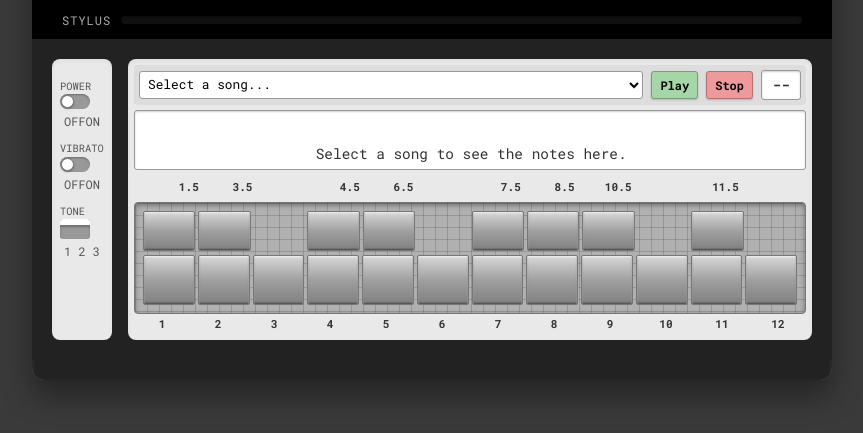
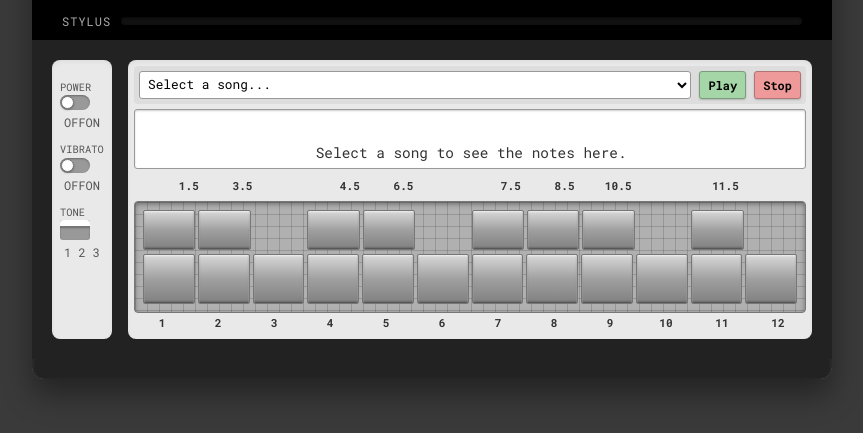
Before and after one commit to AmbiguousError/stylophone, a plain HTML site: page index.html in a window 1280 px wide. Shown: the part 265-698 px from the top of the page, without its empty margins (208-1071 px from the left). Drawn offline with nearby package versions, Linux system fonts and the light colour scheme.

Commit message:
Remove note-display element and related code
Removed note-display element and its associated styles and logic.

```diff
--- a/index.html
+++ b/index.html
@@ -261,21 +261,7 @@
             background-color: #ef9a9a; /* Light red */
             border-color: #b17474;
         }
-        #note-display {
-            width: 40px;
-            height: 30px;
-            display: flex;
-            align-items: center;
-            justify-content: center;
-            background-color: #fff;
-            border: 1px solid #999;
-            border-radius: 3px;
-            font-size: 0.9rem;
-            font-weight: 700;
-            color: #333;
-            box-shadow: inset 0 1px 2px rgba(0,0,0,0.2);
-            flex-shrink: 0;
-        }
+        /* The #note-display styles have been removed */
 
         /* --- SONG SHEET STYLES --- */
         #song-sheet-display {
@@ -484,7 +470,7 @@
                     </select>
                     <button id="play-song-btn">Play</button>
                     <button id="stop-song-btn">Stop</button>
-                    <div id="note-display">--</div>
+                    <!-- The note-display div has been removed -->
                 </div>
 
                 <!-- --- NEW SONG SHEET DISPLAY --- -->
@@ -821,7 +807,7 @@
         const songSelector = document.getElementById('song-selector');
         const playBtn = document.getElementById('play-song-btn');
         const stopBtn = document.getElementById('stop-song-btn');
-        const noteDisplay = document.getElementById('note-display');
+        // const noteDisplay = document.getElementById('note-display'); // Removed
         const songSheetDisplay = document.getElementById('song-sheet-display'); // NEW
 
         // --- Populate Song Selector ---
@@ -1070,13 +1056,13 @@
                 if (noteString === "-") {
                     // This is a pause
                     stopSound();
-                    noteDisplay.textContent = "-";
+                    // noteDisplay.textContent = "-"; // Removed
                     noteCounter++;
                     currentSongTimeout = setTimeout(playNextNote, song.tempo); // Schedule next note
 
                 } else if (noteString.includes('-')) {
                     // This is a "slide" (fast sequence)
-                    noteDisplay.textContent = noteString;
+                    // noteDisplay.textContent = noteString; // Removed
                     const slideNotes = noteString.split('-');
 
                     // NEW LOGIC: Each note in the slide gets the *full* tempo,
@@ -1119,7 +1105,7 @@
                         playNote(noteIndex);
                         activeKey = keyboard.querySelector(`.key[data-note-index="${noteIndex}"]`);
                         if (activeKey) activeKey.classList.add('active');
-                        noteDisplay.textContent = noteString;
+                        // noteDisplay.textContent = noteString; // Removed
 
                         // Schedule this note to stop
                         const stopDelay = Math.max(50, song.tempo - 50);
@@ -1127,7 +1113,7 @@
                     } else {
                         // Invalid note
                         stopSound();
-                        noteDisplay.textContent = "?";
+                        // noteDisplay.textContent = "?"; // Removed
                         console.warn(`Invalid note: "${noteString}" in song "${song.name}"`);
                     }
 
@@ -1145,7 +1131,7 @@
                 currentSongTimeout = null;
             }
             stopSoundAndUnhighlight(); // Use new helper
-            noteDisplay.textContent = "--";
+            // noteDisplay.textContent = "--"; // Removed
             playBtn.disabled = false;
             songSelector.disabled = false;
 
```
